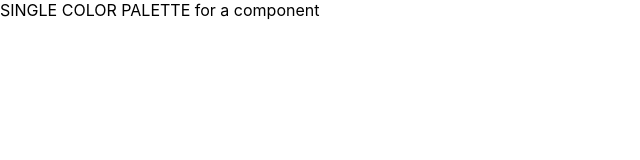
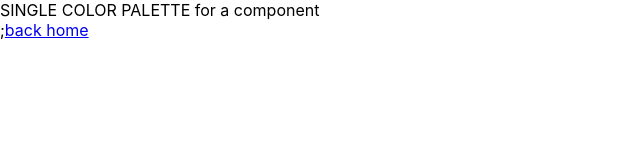
Before and after one commit to DrYoussefTemraz/ColorsApp-Youssef, a React (Create React App) app: page /palette/1/1 in a window 1280 px wide. Shown: the top 160 px of the page, without its empty margins (0-640 px from the left). Built offline with nearby package versions, Linux system fonts and the light colour scheme.

Commit message:
add home link ro single color pallet

```diff
--- a/src/Navbar.js
+++ b/src/Navbar.js
@@ -55,7 +55,7 @@ class Navbar extends Component {
           </Select>
         </div>
         <Snackbar
-          anchorOrigin={{ vertical: "buttom", horizontal: "left" }}
+          anchorOrigin={{ vertical: "bottom", horizontal: "left" }}
           open={this.state.open}
           autoHideDuration={3000}
           message={
--- a/src/singleColorPalette.js
+++ b/src/singleColorPalette.js
@@ -1,8 +1,16 @@
 import React, { Component } from "react";
+import { Link } from "react-router-dom";
 
 class SingleColorPalette extends Component {
   render() {
-    return <div>SINGLE COLOR PALETTE for a component</div>;
+    return (
+      <>
+        <div>SINGLE COLOR PALETTE for a component</div>;
+        <Link to="/" onClick={(e) => e.stopPropagation()}>
+          <span>back home</span>
+        </Link>
+      </>
+    );
   }
 }
 export default SingleColorPalette;
```
